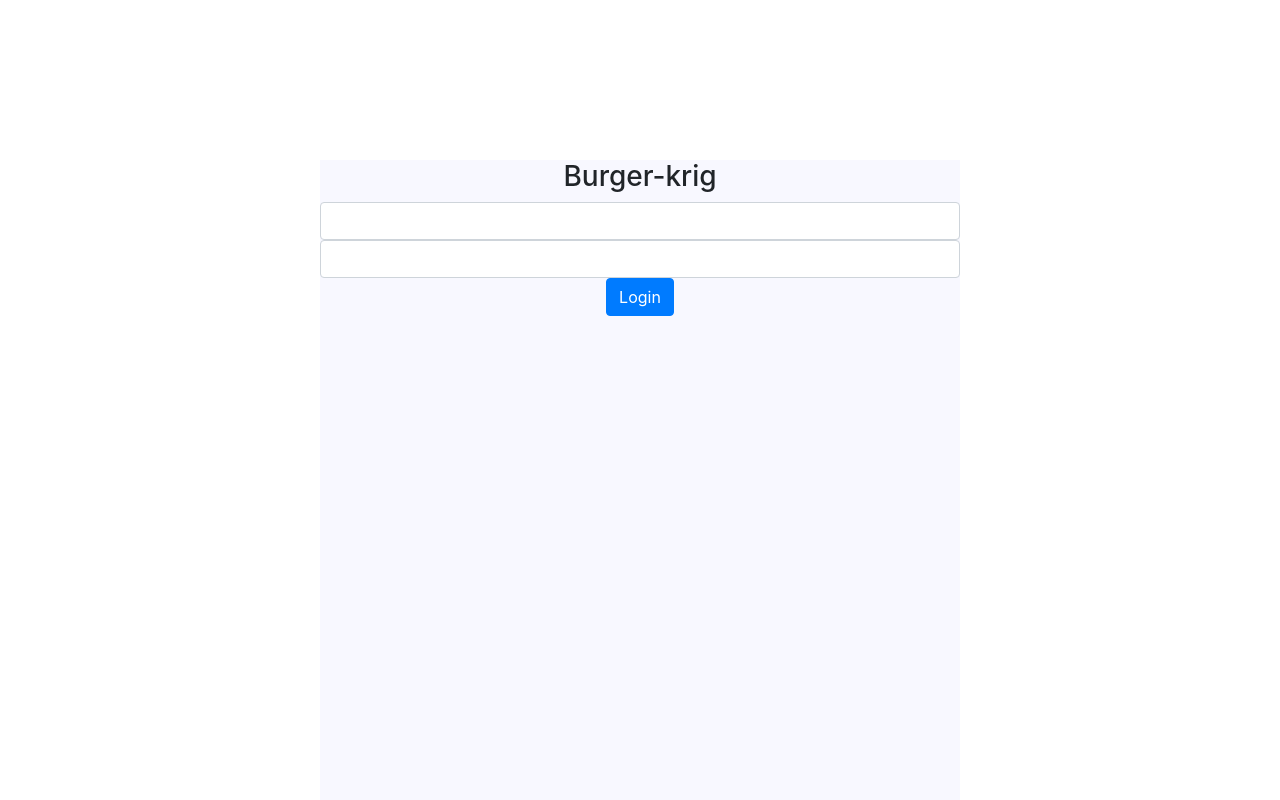
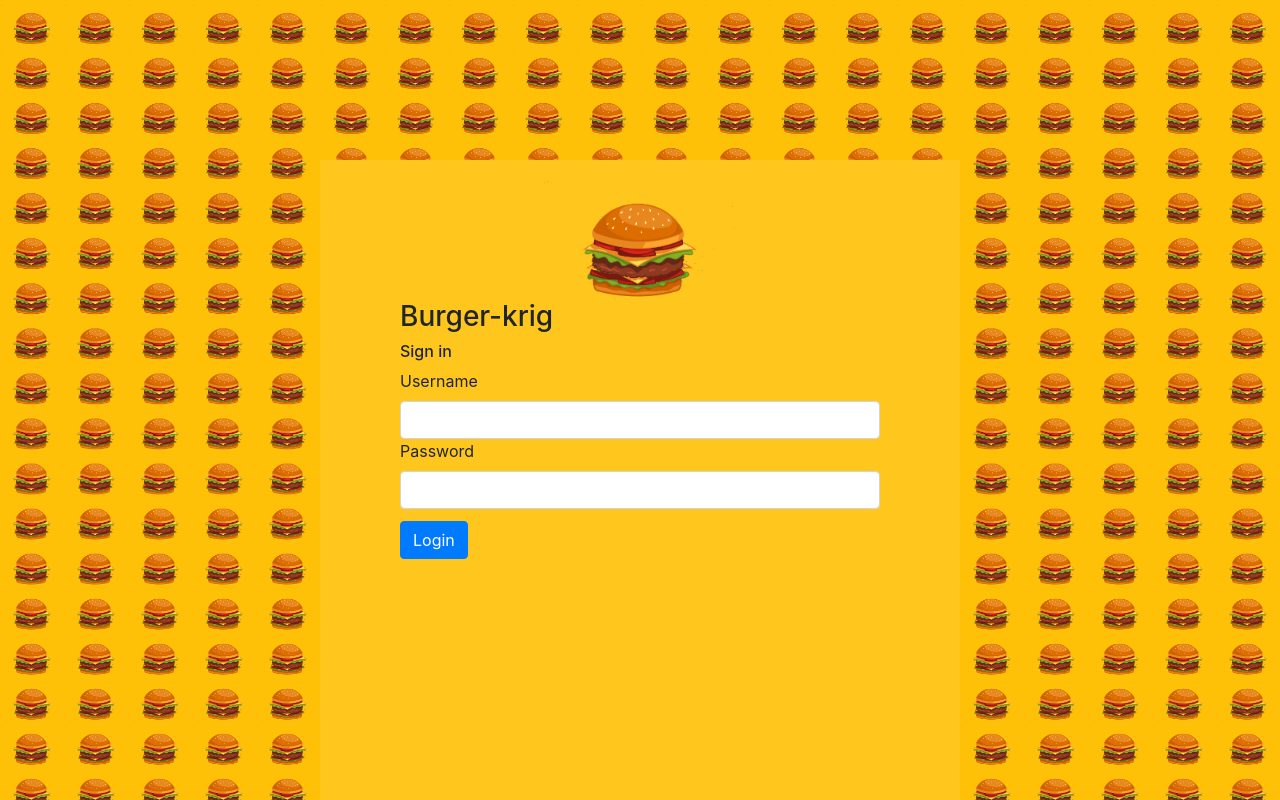
Before and after one commit to Croctyle/frontend_burgerkrig, a React (Create React App) app: page /test in a window 1280 px wide. Built offline with nearby package versions, Linux system fonts and the light colour scheme; no server answers.

Commit message:
burger login design

```diff
--- a/public/index.html
+++ b/public/index.html
@@ -21,6 +21,14 @@
       user's mobile device or desktop. See https://developers.google.com/web/fundamentals/web-app-manifest/
     -->
     <link rel="manifest" href="%PUBLIC_URL%/manifest.json" />
+
+    <style>
+      body {
+        background: repeat url("%PUBLIC_URL%/bg.png");
+        background-size: 5%;
+        background-color: #ffc107;
+      }
+    </style>
     <!--
       Notice the use of %PUBLIC_URL% in the tags above.
       It will be replaced with the URL of the `public` folder during the build.
--- a/src/Components/Login.tsx
+++ b/src/Components/Login.tsx
@@ -17,7 +17,6 @@ interface ILoginProps {
 export class Login extends React.Component<ILoginProps> {
   @observable private username: string;
   @observable private password: string;
-  @observable private data: any;
 
   @autobind
   private async onLogin() {
@@ -34,25 +33,32 @@ export class Login extends React.Component<ILoginProps> {
           style={{
             width: "50%",
             margin: "auto",
-            background: "ghostwhite",
+            background: "#ffc71e",
             height: "40em",
             marginTop: "10em",
-            textAlign: "center"
+            padding: "5em",
+            paddingTop: "5px",
           }}
         >
+          <div style={{textAlign: "center"}}>
+            <img src="bg.png" style={{width: "40%"}}/>
+          </div>
           <h3>Burger-krig</h3>
+          <h6>Sign in</h6>
           <Form>
+            <Form.Label>Username</Form.Label>
             <Form.Control
               value={this.username}
               onChange={e => (this.username = e.target.value)}
             />
+            <Form.Label>Password</Form.Label>
             <Form.Control
               value={this.password}
               onChange={e => (this.password = e.target.value)}
               type="password"
             />
             <div>
-              <Button onClick={this.onLogin}>Login</Button>
+              <Button style={{marginTop: "12px"}} onClick={this.onLogin}>Login</Button>
             </div>
           </Form>
         </div>
```
Also changed, not shown: public/bg.png (added).
